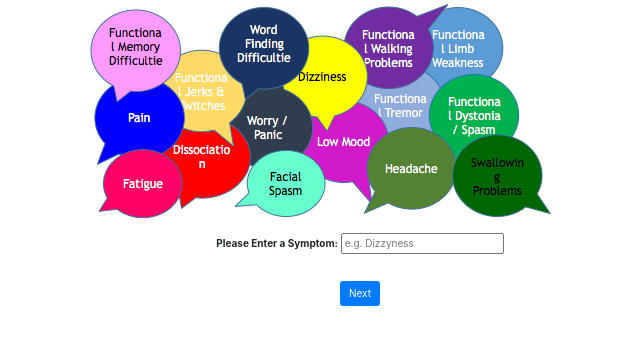
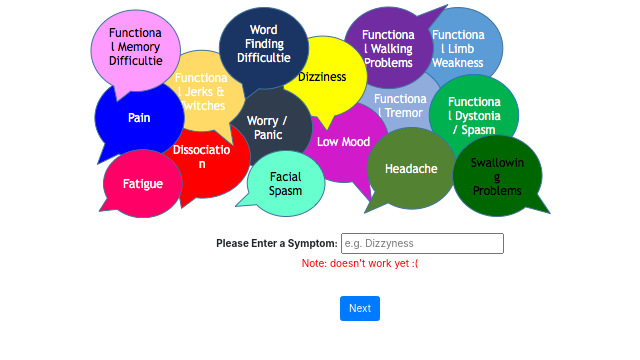
Before and after one commit to dvoong/davidvoong, a Django app: page /cbt/your-symptoms in a window 1280 px wide. Shown: the part 87-447 px from the top of the page, without its empty margins (280-920 px from the left). Run offline with Django 3.2, Linux system fonts and the light colour scheme; some libraries are stand-ins or nearby versions.

Commit message:
Add message to warn that this feature doesn't work yet

```diff
--- a/myapp/templates/your_symptoms.html
+++ b/myapp/templates/your_symptoms.html
@@ -32,6 +32,7 @@
 	      <div class="form-group">
 		<label for="name">Please Enter a Symptom:</label>
 		<input type="text" placeholder="e.g. Dizzyness">
+		<p style="color: red">Note: doesn't work yet :(</p>
 	      </div>
 	    </form>
 	  </div>
```
